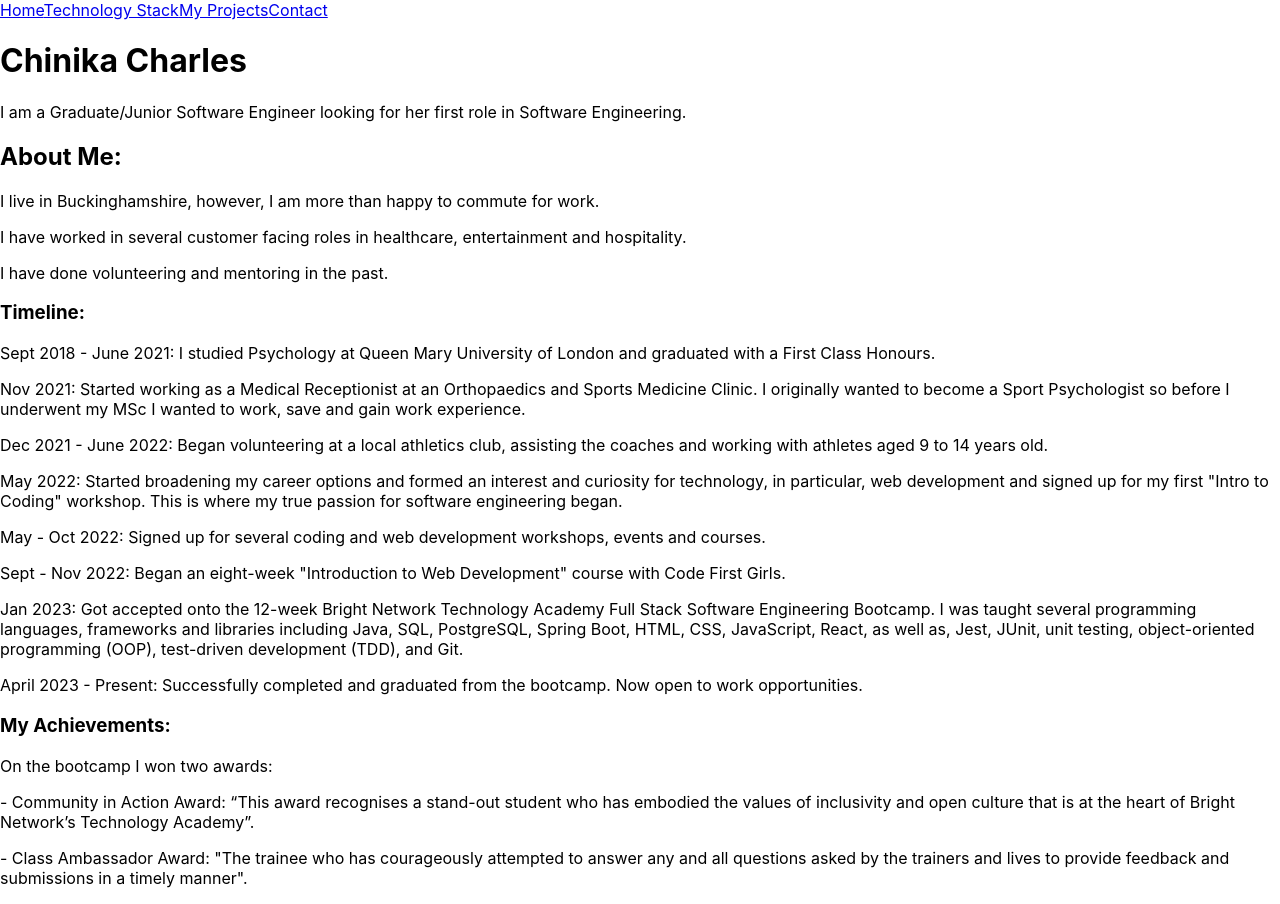
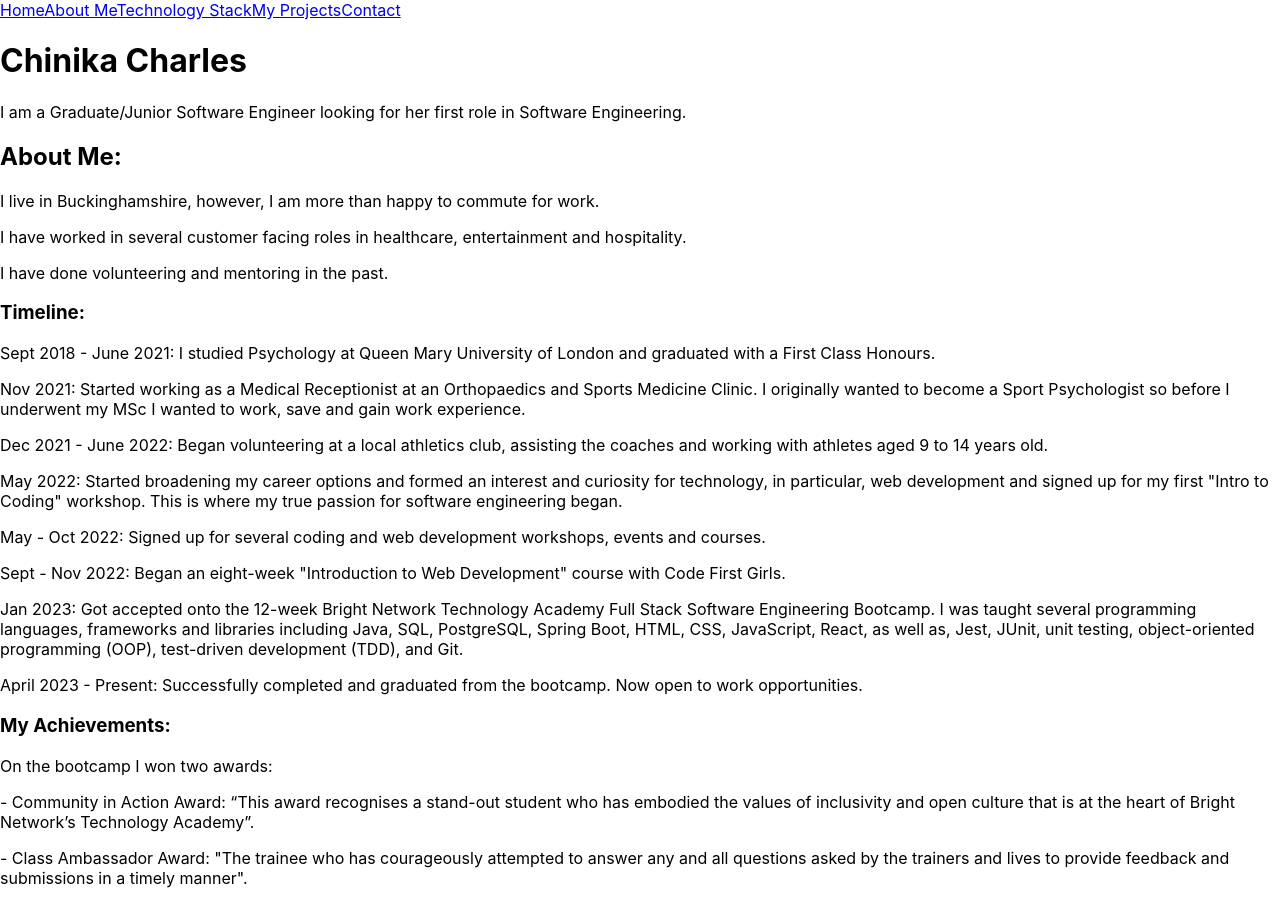
Before and after one commit to ChinikaC/My_Portfolio, a React (Create React App) app: page / in a window 1280 px wide. Built offline with nearby package versions, Linux system fonts and the light colour scheme.

Commit message:
Added in a 'about me' in the navbar

```diff
--- a/src/components/Header.js
+++ b/src/components/Header.js
@@ -9,6 +9,7 @@ const Header = () => {
         <div className="header">
           <div className="header-links">
             <Link to="/">Home</Link>
+            <Link to="/AboutMe">About Me</Link>
             <Link to="/TechnologyStack">Technology Stack</Link>
             <Link to="/MyProjects">My Projects</Link>
             <Link to="/Contact">Contact</Link>
```
